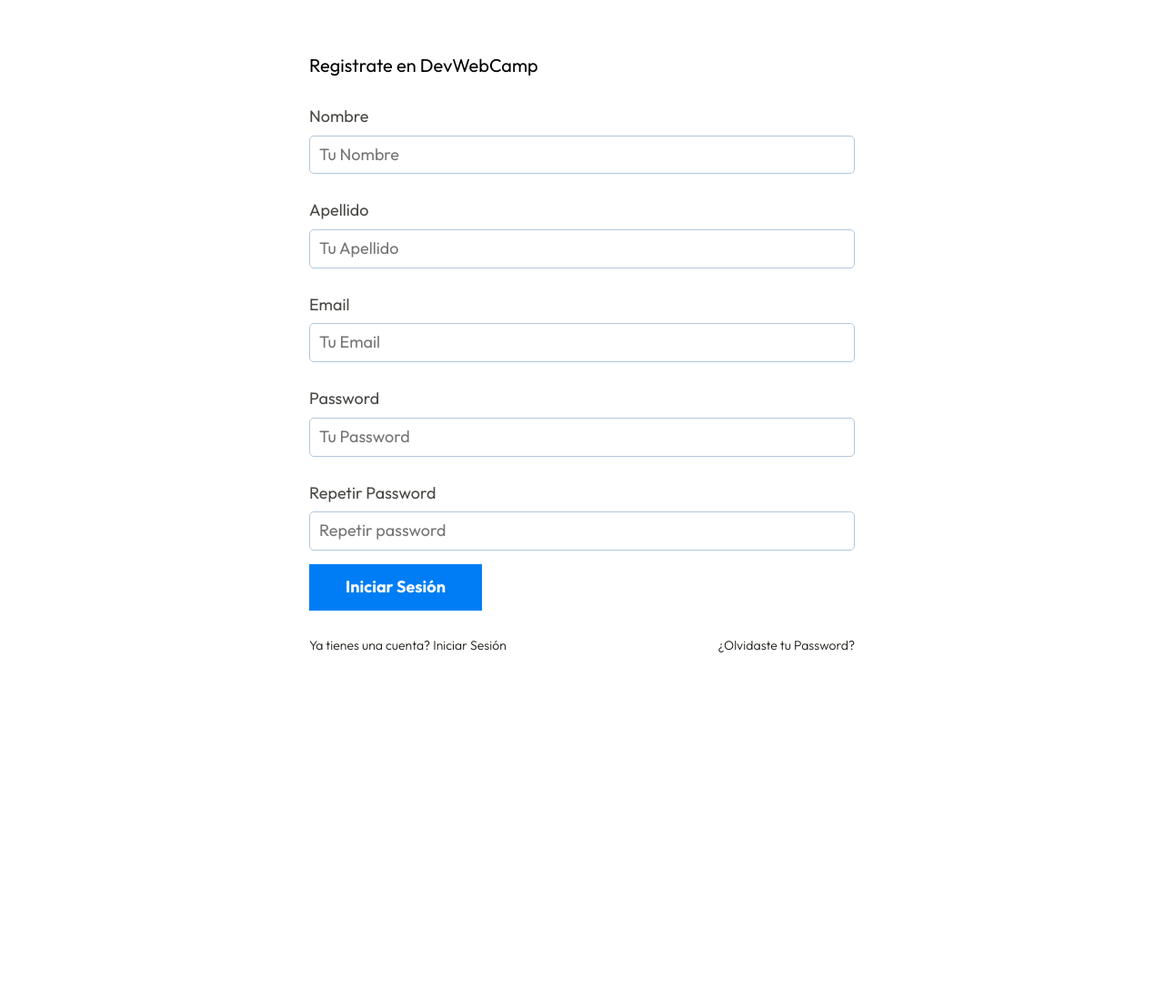
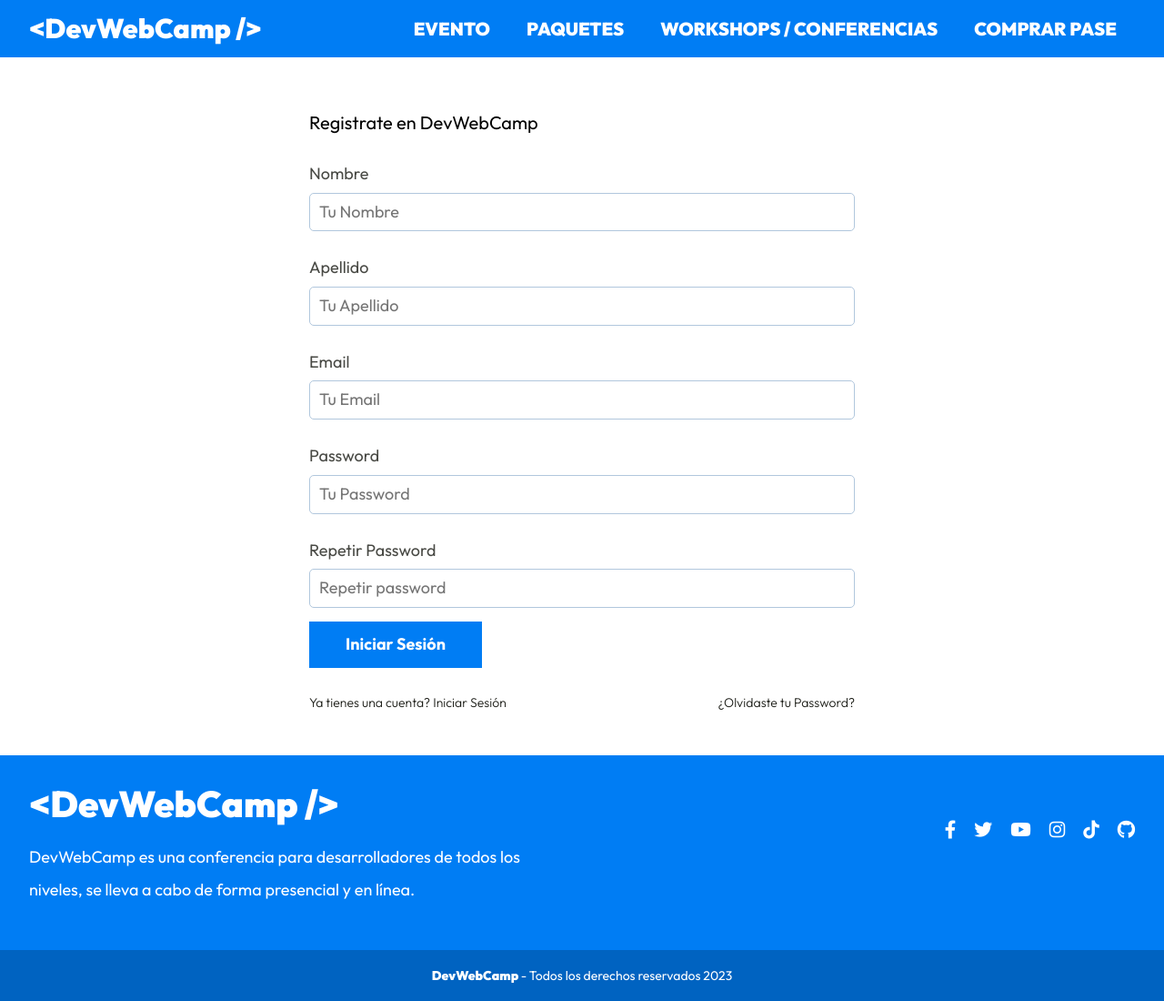
Before and after one commit to cesarLN2020/DevWebCam, a PHP site: template views/auth/registro.php in a window 1280 px wide. Shown: the part 600-1700 px from the top of the page at 91% size. Before the commit the page ends 1317 px from the top, so only its background shows below. Run offline with PHP 8.4, Linux system fonts and the light colour scheme; the template is opened without the code that fills it, so the values that code supplies are empty; style sheets or scripts are compiled from the project's sources; some libraries are stand-ins or nearby versions.

Commit message:
registro2

```diff
--- a/src/scss/base/_mixins.scss
+++ b/src/scss/base/_mixins.scss
@@ -98,6 +98,46 @@
     }
 }
 
+@mixin menu-social($color, $size) {
+
+    &__enlace {
+
+        &::before {
+            color: $color;
+            font-size: $size;
+            display: inline-block;
+            font-style: normal;
+            text-rendering: auto; //vectores
+            -webkit-font-smoothing: antialiased;
+            font-family: "Font Awesome 6 Brands";
+        }
+
+        &[href*="facebook.com"]::before {
+            content: "\f39e";
+        }
+        &[href*="github.com"]::before {
+            content: "\f09b";
+        }
+
+        &[href*="tiktok.com"]::before {
+            content: "\e07b";
+        }
+        &[href*="instagram.com"]::before {
+            content: "\f16d";
+        }
+        &[href*="youtube.com"]::before {
+            content: "\f167";
+        }
+        &[href*="twitter.com"]::before {
+            content: "\f099";
+        }
+    }
+
+    &__ocultar {
+        display: none;
+    }
+}
+
 @mixin enlace{
     all: unset;
     color: v.$blanco;
--- a/src/scss/ui/_index.scss
+++ b/src/scss/ui/_index.scss
@@ -1,2 +1,5 @@
 @forward 'formulario';
 @forward 'header';
+@forward 'footer';
+@forward 'social';
+@forward 'alertas';
--- a/src/scss/ui/header/_index.scss
+++ b/src/scss/ui/header/_index.scss
@@ -1 +1,3 @@
 @forward 'header';
+@forward 'barra';
+@forward 'navegacion';
--- a/views/auth/registro.php
+++ b/views/auth/registro.php
@@ -4,21 +4,26 @@
     </h2>
     <p class="auth__texto">Registrate en DevWebCamp</p>
 
-    <form action="" class="formulario">
+    <?php
+        require_once __DIR__.'/../templates/alertas.php';
+    ?>
+
+
+    <form method="POST" action="/registro" class="formulario">
 
         <div class="formulario__campo">
             <label for="nombre" class="formulario__label">Nombre</label>
-            <input type="text" class="formulario__input" placeholder="Tu Nombre" id="nombre" name="nombre">
+            <input type="text" class="formulario__input" placeholder="Tu Nombre" id="nombre" name="nombre" value="<?php echo $usuario->nombre; ?>">
         </div>
 
         <div class="formulario__campo">
             <label for="apellido" class="formulario__label">Apellido</label>
-            <input type="text" class="formulario__input" placeholder="Tu Apellido" id="apellido" name="apellido">
+            <input type="text" class="formulario__input" placeholder="Tu Apellido" id="apellido" name="apellido" value="<?php echo $usuario->apellido; ?>">
         </div>
 
         <div class="formulario__campo">
             <label for="email" class="formulario__label">Email</label>
-            <input type="email" class="formulario__input" placeholder="Tu Email" id="email" name="email">
+            <input type="email" class="formulario__input" placeholder="Tu Email" id="email" name="email" value="<?php echo $usuario->email; ?>">
         </div>
 
         <div class="formulario__campo">
@@ -28,7 +33,7 @@
 
         <div class="formulario__campo">
             <label for="password2" class="formulario__label">Repetir Password</label>
-            <input type="password2" class="formulario__input" placeholder="Repetir password" id="password2" name="password2">
+            <input type="password" class="formulario__input" placeholder="Repetir password" id="password2" name="password2">
         </div>
 
         <input type="submit" class="formulario__submit" value="Iniciar Sesión">
--- a/views/templates/footer.php
+++ b/views/templates/footer.php
@@ -0,0 +1,41 @@
+<footer class="footer">
+    <div class="footer__grid">
+        <div class="footer__contenido">
+            <h3 class="footer__logo">
+                &#60;DevWebCamp />
+            </h3>
+
+            <p class="footer__texto">
+                DevWebCamp es una conferencia para desarrolladores de todos los niveles, se lleva a cabo de forma presencial y en línea.
+            </p>
+        </div>
+
+        <nav class="menu-redes">
+            <a class="menu-redes__enlace" rel="noopener noreferrer" target="_blank" href="https://facebook.com/C%C3%B3digo-Con-Juan-103341632130628">
+                <span class="menu-redes__ocultar">Facebook</span>
+            </a>
+            <a class="menu-redes__enlace" rel="noopener noreferrer" target="_blank" href="https://twitter.com/codigoconjuan">
+                <span class="menu-redes__ocultar">Twitter</span>
+            </a>
+            <a class="menu-redes__enlace" rel="noopener noreferrer" target="_blank" href="https://youtube.com/codigoconjuan">
+                <span class="menu-redes__ocultar">YouTube</span>
+            </a>
+            <a class="menu-redes__enlace" rel="noopener noreferrer" target="_blank" href="https://instagram.com/codigoconjuan">
+                <span class="menu-redes__ocultar">Instagram</span>
+            </a>
+            <a class="menu-redes__enlace" rel="noopener noreferrer" target="_blank" href="https://tiktok.com/@codigoconjuan">
+                <span class="menu-redes__ocultar">Tiktok</span>
+            </a>
+            <a class="menu-redes__enlace" rel="noopener noreferrer" target="_blank" href="https://github.com/codigoconjuan">
+                <span class="menu-redes__ocultar">Github</span>
+            </a>
+        </nav>
+    </div>
+
+    <p class="footer__copyright">
+        DevWebCamp
+        <span class="footer__copyright--regular">
+            - Todos los derechos reservados <?php echo date('Y'); ?>
+        </span>
+    </p>
+</footer>
--- a/views/templates/header.php
+++ b/views/templates/header.php
@@ -17,3 +17,18 @@
         </div>
     </div>
 </header>
+<div class="barra">
+    <div class="barra__contenido">
+        <a href="/">
+            <h2 class="barra__logo">
+                &#60;DevWebCamp />
+            </h2>
+        </a>
+        <nav class="navegacion">
+            <a href="/devwebcamp" class="navegacion__enlace ">Evento</a>
+            <a href="/paquetes" class="navegacion__enlace">Paquetes</a>
+            <a href="/workshops-conferencias" class="navegacion__enlace">Workshops / Conferencias</a>
+            <a href="/registro" class="navegacion__enlace">Comprar Pase</a>
+        </nav>
+    </div>
+</div>
```
